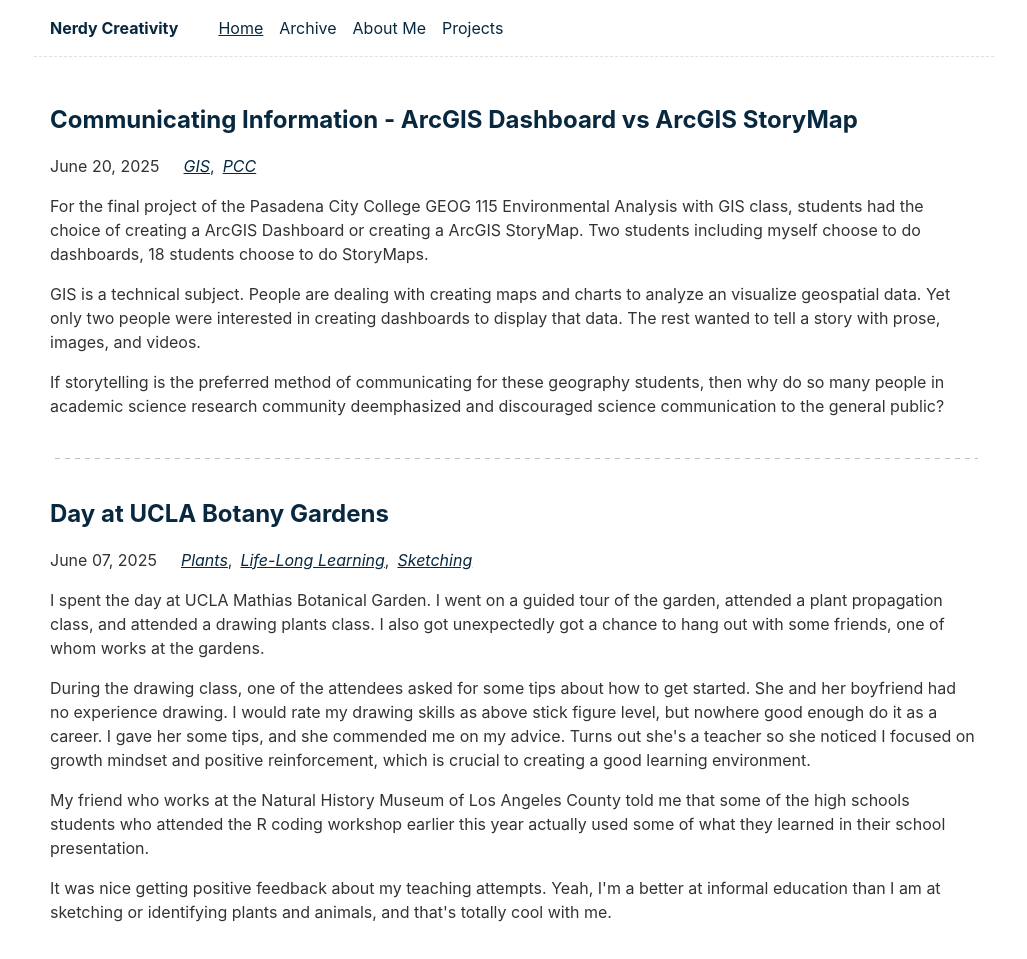
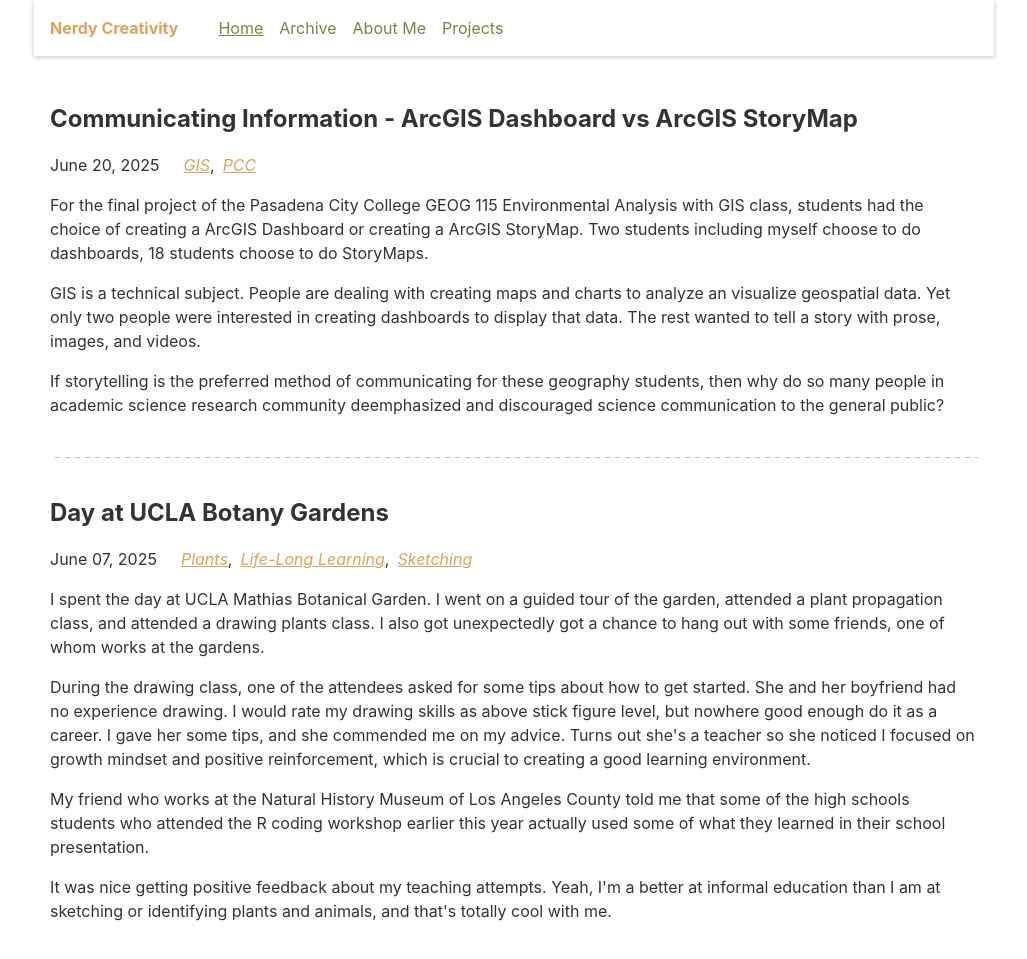
Before and after one commit to wykhuh/nerdycreativity, an Eleventy site: page content/index.njk in a window 1280 px wide. Shown: the top 959 px of the page, without its empty margins (126-1153 px from the left). Built offline with nearby package versions, Linux system fonts and the light colour scheme; Eleventy itself is replaced by a stand-in of ours; files that its build step writes are made by us from their sources.

Commit message:
update stles

```diff
--- a/public/css/index.css
+++ b/public/css/index.css
@@ -16,12 +16,15 @@
   --background-color: #fff;
 
   --text-color: var(--color-gray-90);
-  --text-color-link: #082840;
-  --text-color-link-active: #5f2b48;
-  --text-color-link-visited: #17050f;
+  --text-color-link: #dda15e;
+  --text-color-link-active: #bc6c25;
+  --text-color-link-visited: #758543;
 
   --syntax-tab-size: 2;
 }
+
+/* https://coolors.co/palette/606c38-283618-fefae0-dda15e-bc6c25
+["#606c38","#283618","#fefae0","#dda15e","#bc6c25"] */
 
 @media (prefers-color-scheme: dark) {
   :root {
@@ -53,9 +56,6 @@ body {
 }
 html {
   overflow-y: scroll;
-}
-body {
-  max-width: 60em;
 }
 
 /* https://www.a11yproject.com/posts/how-to-hide-content/ */
@@ -98,15 +98,6 @@ main :first-child {
   margin-top: 0;
 }
 
-header {
-  border-bottom: 1px dashed var(--color-gray-20);
-}
-header:after {
-  content: "";
-  display: table;
-  clear: both;
-}
-
 .links-nextprev {
   list-style: none;
   border-top: 1px dashed var(--color-gray-20);
@@ -145,8 +136,28 @@ code {
 }
 
 /* ===============================
+layout
+=============================== */
+
+main,
+header {
+  max-width: 960px;
+  margin: 0 auto;
+}
+
+/* ===============================
 header
 =============================== */
+
+header {
+  box-shadow: 0px 1px 5px var(--color-gray-50);
+}
+
+header:after {
+  content: "";
+  display: table;
+  clear: both;
+}
 
 header {
   display: flex;
@@ -210,6 +221,10 @@ nav
 }
 .nav a[href][aria-current="page"] {
   text-decoration: underline;
+}
+
+.nav-item a[href] {
+  color: var(--text-color-link-visited);
 }
 
 /* ===============================
@@ -296,8 +311,18 @@ nav
   );
 }
 
-.post-title a {
+h1.post-title a {
   text-decoration: none;
+  color: var(--text-color);
+}
+
+h1.post-title a:visited {
+  color: var(--text-color);
+}
+
+h1.post-title a:active,
+h1.post-title a:hover {
+  text-decoration: underline;
 }
 
 .post-metadata {
```
